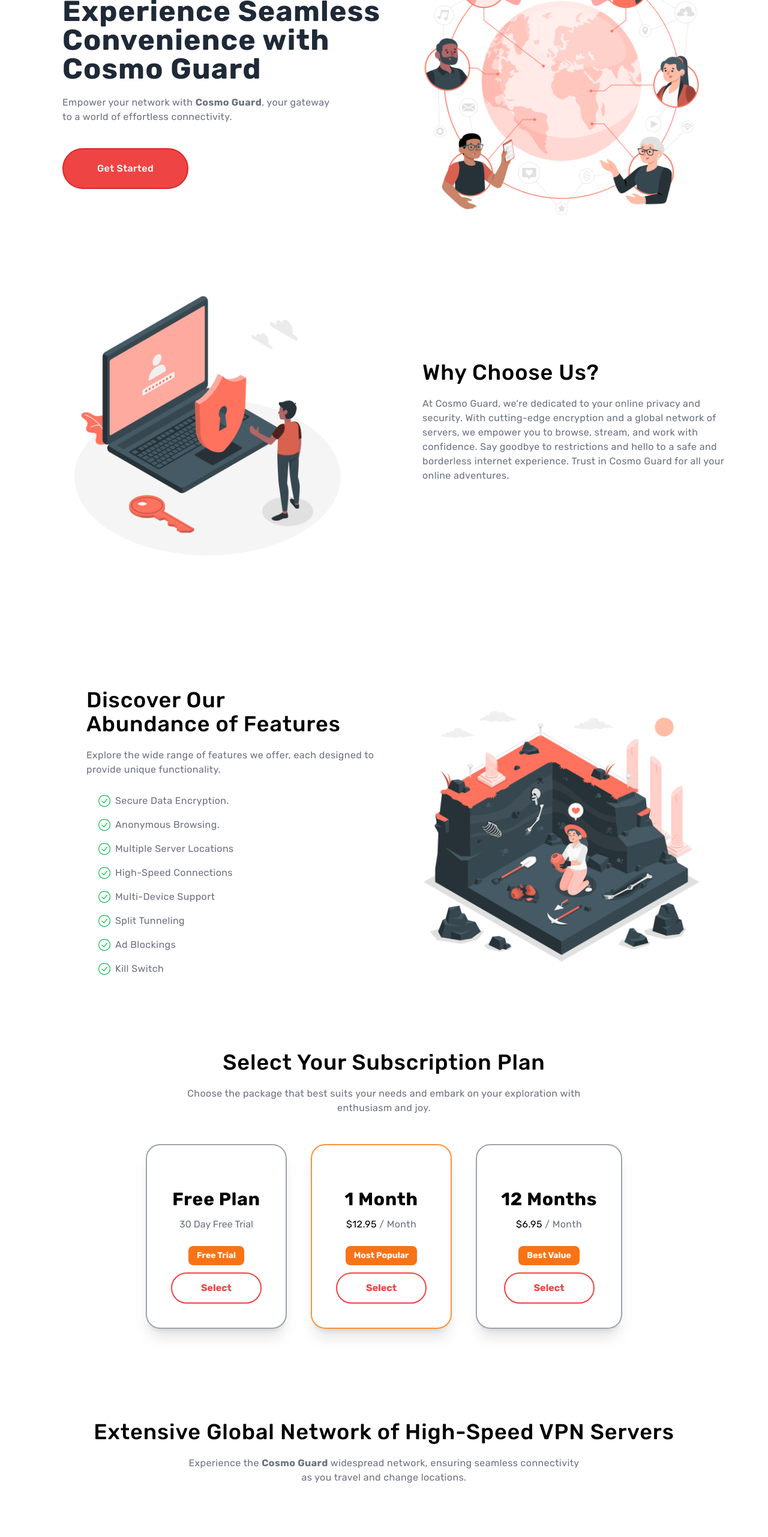
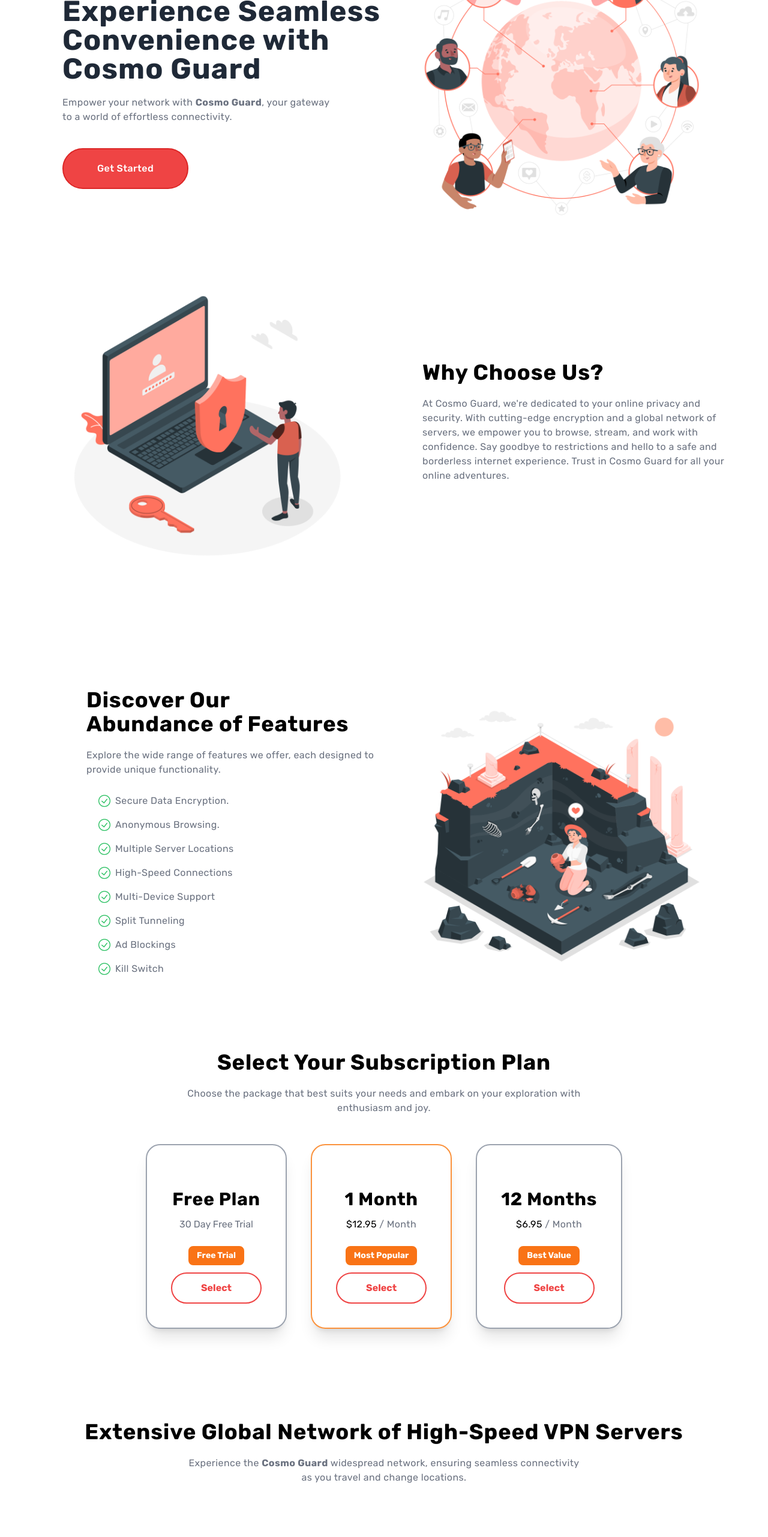
Before and after one commit to Nausam/Cosmo-Guard, a Next.js app: page / in a window 1280 px wide. Shown: the part 234-2796 px from the top of the page at 60% size. Built offline with nearby package versions, Linux system fonts and the light colour scheme.

Commit message:
Fixed some font sizes

```diff
--- a/Components/About.jsx
+++ b/Components/About.jsx
@@ -15,7 +15,7 @@
           </div>
 
           <div className="lg:ml-20 lg:max-w-lg max-w-full">
-            <h1 className="md:text-4xl text-2xl md:max-w-full max-w-md font-medium dark:text-gray-300 tracking-wide">
+            <h1 className="md:text-4xl text-2xl md:max-w-full max-w-md font-bold dark:text-gray-300 tracking-wide">
               Why Choose Us?
             </h1>
             <h3 className="mt-5 text-gray-500 tracking-wide md:max-w-2xl max-w-sm">
--- a/Components/ChoosePlan.jsx
+++ b/Components/ChoosePlan.jsx
@@ -2,7 +2,7 @@
   return (
     <section id="pricing" className="w-full">
       <div className="text-center mt-20">
-        <h1 className="font-medium dark:text-gray-300 text-4xl mx-auto md:max-w-full max-w-md tracking-wide">
+        <h1 className="font-bold dark:text-gray-300 md:text-4xl text-2xl mx-auto md:max-w-full max-w-md tracking-wide">
           Select Your Subscription Plan
         </h1>
         <h3 className="text-gray-500 mt-5 md:max-w-2xl max-w-sm mx-auto tracking-wide">
--- a/Components/GlobalNetwork.jsx
+++ b/Components/GlobalNetwork.jsx
@@ -4,7 +4,7 @@
   return (
     <section className="w-full">
       <div className="text-center mt-36">
-        <h1 className="font-medium text-4xl md:max-w-full max-w-md mx-auto dark:text-gray-300 tracking-wide">
+        <h1 className="font-bold md:text-4xl text-2xl md:max-w-full max-w-md mx-auto dark:text-gray-300 tracking-wide">
           Extensive Global Network of High-Speed VPN Servers
         </h1>
         <h3 className="text-gray-500 mt-5 md:max-w-2xl max-w-sm mx-auto tracking-wide">
--- a/Components/Offers.jsx
+++ b/Components/Offers.jsx
@@ -6,7 +6,7 @@
       <div className="flex max-w-6xl mx-auto justify-between mt-32">
         <div className="flex lg:flex-row flex-col lg:justify-between mx-auto items-center justify-center lg:text-left text-center">
           <div className="lg:ml-20 lg:max-w-lg max-w-md">
-            <h1 className="md:text-4xl text-2xl md:max-w-full max-w-md font-medium dark:text-gray-300 tracking-wide">
+            <h1 className="md:text-4xl text-2xl md:max-w-full max-w-md font-bold dark:text-gray-300 tracking-wide">
               Discover Our <br className="hidden lg:block" />
               Abundance of Features
             </h1>
--- a/Components/Testimonials.jsx
+++ b/Components/Testimonials.jsx
@@ -4,7 +4,7 @@
   return (
     <section id="testimonials" className="w-full">
       <div className="text-center mt-28">
-        <h1 className="font-medium text-3xl md:max-w-full max-w-md mx-auto dark:text-gray-300 tracking-wide">
+        <h1 className="font-bold md:text-4xl text-2xl md:max-w-full max-w-md mx-auto dark:text-gray-300 tracking-wide">
           Trusted by Thousands of Satisfied Customers
         </h1>
         <h3 className="text-gray-500 mt-5 md:max-w-2xl max-w-sm mx-auto tracking-wide">
@@ -123,7 +123,7 @@
               <h1 className="font-medium lg:text-2xl  text-xl md:max-w-full max-w-sm dark:text-gray-300 tracking-wide">
                 Unlock Exclusive Features with a Subscription!
               </h1>
-              <p className="text-gray-500 lg:text-base  text-sm mt-3 tracking-wide">
+              <p className="text-gray-500 font-medium lg:text-base text-sm mt-3 tracking-wide">
                 Join us today to access premium benefits and elevate your online
                 experience.
               </p>
```
